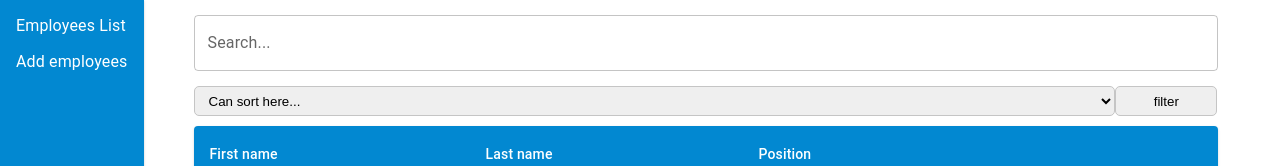
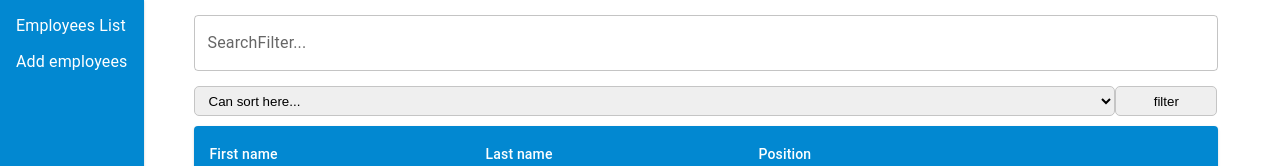
Before and after one commit to vadimhv/employee-list-with-filtering, a React (Create React App) app: page / in a window 1280 px wide. Shown: the top 166 px of the page. Built offline with nearby package versions, Linux system fonts and the light colour scheme.

Commit message:
Some refactoring (functions names, filters components)

```diff
--- a/src/App.tsx
+++ b/src/App.tsx
@@ -13,29 +13,24 @@ export interface EmployeesDataType {
 }
 
 const App = () => {
-    console.log('render')
     const [employees, setEmployees] = useState<Array<EmployeesDataType>>([
         {id: 0, name: 'John', lastName: 'Doe', position: 'manager'},
         {id: 1, name: 'Peter', lastName: 'Foe', position: 'manager'},
         {id: 2, name: 'Andrew', lastName: 'Moe', position: 'manager'},
         {id: 3, name: 'Roman', lastName: 'Goe', position: 'manager'},
     ]);
+    const [employeesToShow, setEmployeesToShow] = useState<Array<EmployeesDataType>>([]);
 
     useEffect(() => {
         setEmployeesToShow(employees);
     }, [employees])
 
-    const [employeesToShow, setEmployeesToShow] = useState<Array<EmployeesDataType>>([]);
-
     const filterValidation = (text: string | null, searchText: string): boolean | undefined => {
         return text?.toLowerCase().includes(searchText.toLowerCase());
     }
-
-    const employeeFilter = (searchValue: string): void => {
+    const onFilterEmployee = (searchValue: string): void => {
         setEmployeesToShow(employees.filter(e => filterValidation(e.name, searchValue) || filterValidation(e.lastName, searchValue) || filterValidation(e.position, searchValue)));
     }
-
-
     const onAddEmployee = (name: string, lastName: string, position: string): void => {
         const employeeData = {
             id: employees.length,
@@ -46,12 +41,10 @@ const App = () => {
         setEmployees([...employees, employeeData]);
         setEmployeesToShow(employees);
     }
-
     const onDeleteEmployee = (id?: number) => {
         setEmployees(employeesToShow.filter(emp => id !== emp.id));
     }
-
-    const onDataChange = (id: number, newName: string, newLastName: string, newPositionName: string) => {
+    const onEmployeeDataChange = (id: number, newName: string, newLastName: string, newPositionName: string) => {
         setEmployees(employees.filter(emp => {
             if (id === emp.id) {
                 emp.name = newName;
@@ -61,8 +54,7 @@ const App = () => {
             return emp
         }))
     }
-
-    const sortEmployeeData = (sortByElement: string) => {
+    const onSortEmployeeData = (sortByElement: string) => {
         switch (sortByElement) {
             case 'name':
                 setEmployeesToShow(employeesToShow.slice().sort((a, b) => a.name > b.name ? 1 : -1));
@@ -72,14 +64,15 @@ const App = () => {
                 break;
             case 'position':
                 setEmployeesToShow(employeesToShow.slice().sort((a, b) => {
-                    if(a.position && b.position && (a.position > b.position)) {
+                    if (a.position && b.position && (a.position > b.position)) {
                         return 1;
                     } else {
                         return -1;
                     }
                 }));
                 break;
-            default: setEmployeesToShow(employees);
+            default:
+                setEmployeesToShow(employees);
         }
     }
 
@@ -89,11 +82,11 @@ const App = () => {
             <div className={"content-wrapper"}>
                 <Routes>
                     <Route path={'/'}
-                           element={<Employees employeeFilter={employeeFilter} employees={employeesToShow}
-                                               onDeleteEmployee={onDeleteEmployee} onDataChange={onDataChange}
-                                               sortEmployeeData={sortEmployeeData}/>}/>
+                           element={<Employees onFilterEmployee={onFilterEmployee} employees={employeesToShow}
+                                               onDeleteEmployee={onDeleteEmployee} onEmployeeDataChange={onEmployeeDataChange}
+                                               onSortEmployeeData={onSortEmployeeData}/>}/>
                     <Route path={'/add-employees'}
-                           element={<AddEmployee addEmployee={onAddEmployee}/>}/>
+                           element={<AddEmployee onAddEmployee={onAddEmployee}/>}/>
 
                 </Routes></div>
         </div>
--- a/src/components/AddEmployee/AddEmployee.tsx
+++ b/src/components/AddEmployee/AddEmployee.tsx
@@ -8,17 +8,16 @@ import Box from "@mui/material/Box";
 import InfoMessage from '../common/InfoMessage'
 
 export interface Props {
-    addEmployee: (name: string, lastName: string, position: string) => void
+    onAddEmployee: (name: string, lastName: string, position: string) => void
 }
 
 const AddEmployee: React.FC<Props> = (props) => {
 
-    const {addEmployee} = props;
+    const {onAddEmployee} = props;
 
     const [addedMessage, setAddedMessage] = useState(false);
 
     const initialValues: EmployeesDataType = {name: '', lastName: '', position: ''};
-
     const formik = useFormik({
         initialValues: initialValues,
         validate: values => {
@@ -32,7 +31,7 @@ const AddEmployee: React.FC<Props> = (props) => {
             return errors;
         },
         onSubmit: (values, {setSubmitting}) => {
-            addEmployee(values.name, values.lastName, values.position as string);
+            onAddEmployee(values.name, values.lastName, values.position as string);
             values.name = "";
             values.lastName = "";
             values.position = "";
@@ -41,6 +40,7 @@ const AddEmployee: React.FC<Props> = (props) => {
             setSubmitting(false)
         },
     });
+
     return (
         <div>
             <Box
--- a/src/components/Employees/Employees.tsx
+++ b/src/components/Employees/Employees.tsx
@@ -1,25 +1,26 @@
 import React from 'react';
-import Search from "./Search/Search";
+import SearchFilter from "./Filters/SearchFilter/SearchFilter";
 import EmployeesList from "./EmployeesList/EmployeesList";
 import Paginator from "./Paginator/Paginator";
 import {EmployeesDataType} from "../../App";
+import Filters from "./Filters/Filters";
 
 interface Props {
     employees: Array<EmployeesDataType>,
-    employeeFilter: (searchValue: string) => void,
+    onFilterEmployee: (searchValue: string) => void,
     onDeleteEmployee: (id?: number ) => void,
-    onDataChange: (id: number, newName: string, newLastName: string, newPositionName: string) => void
-    sortEmployeeData: (sortByElement: string) => void
+    onEmployeeDataChange: (id: number, newName: string, newLastName: string, newPositionName: string) => void
+    onSortEmployeeData: (sortByElement: string) => void
 }
 
 const Employees: React.FC<Props> = (props) => {
 
-    const {employees, employeeFilter, onDeleteEmployee, onDataChange, sortEmployeeData} = props;
+    const {employees, onFilterEmployee, onDeleteEmployee, onEmployeeDataChange, onSortEmployeeData} = props;
 
     return (
         <div>
-            <Search employeeFilter={employeeFilter} sortEmployeeData={sortEmployeeData}/>
-            <EmployeesList employees={employees} onDeleteEmployee={onDeleteEmployee} onDataChange={onDataChange}/>
+            <Filters onFilterEmployee={onFilterEmployee} onSortEmployeeData={onSortEmployeeData}/>
+            <EmployeesList employees={employees} onDeleteEmployee={onDeleteEmployee} onEmployeeDataChange={onEmployeeDataChange}/>
             {employees.length > 10 ? <Paginator/> : null}
         </div>
     );
--- /dev/null
+++ b/src/components/Employees/Filters/Filters.tsx
@@ -0,0 +1,22 @@
+import React from 'react';
+import SearchFilter from "./SearchFilter/SearchFilter";
+import SortingFilter from "./SortingFilter/SortingFilter";
+
+interface Props {
+    onFilterEmployee: (searchValue: string) => void,
+    onSortEmployeeData: (sortByElement: string) => void
+}
+
+const Filters: React.FC<Props> = (props) => {
+
+    const {onFilterEmployee, onSortEmployeeData} = props;
+
+    return (
+        <div>
+            <SearchFilter onFilterEmployee={onFilterEmployee} />
+            <SortingFilter onSortEmployeeData={onSortEmployeeData} />
+        </div>
+    );
+};
+
+export default Filters;
--- /dev/null
+++ b/src/components/Employees/Filters/SearchFilter/SearchFilter.tsx
@@ -0,0 +1,41 @@
+import React, {useState} from 'react';
+import TextField from "@mui/material/TextField";
+import Box from "@mui/material/Box";
+import './SearchFilter.css';
+
+export interface Props {
+    onFilterEmployee: (searchValue: string) => void
+}
+
+const SearchFilter: React.FC<Props> = (props) => {
+
+    const {onFilterEmployee} = props;
+
+    const [searchValue, setSearchValue] = useState<string>('');
+
+    const handleSearchInputChange = (e: React.FormEvent<EventTarget>) => {
+        let target = e.target as HTMLInputElement;
+        setSearchValue(target.value);
+        onFilterEmployee(target.value);
+    }
+
+    return (
+            <Box
+                data-testid="filter-input"
+                sx={{
+                    '& .MuiTextField-root': {m: 1, width: '25ch'},
+                }}
+            >
+                <div>
+                    <TextField inputProps={{"data-testid": "filterInput"}} name="filterInput" id="outlined-search"
+                               label="SearchFilter..."
+                               type="search"
+                               value={searchValue}
+                               fullWidth
+                               onChange={(e) => handleSearchInputChange(e)}/>
+                </div>
+            </Box>
+    );
+};
+
+export default SearchFilter;
--- /dev/null
+++ b/src/components/Employees/Filters/SortingFilter/SortingFilter.tsx
@@ -0,0 +1,31 @@
+import React, {useState} from 'react';
+
+interface Props {
+    onSortEmployeeData: (sortByElement: string) => void
+}
+
+const SortingFilter:React.FC<Props> = (props) => {
+
+    const {onSortEmployeeData} = props;
+
+    const [selectValue, changeSelectValue] = useState<string>('default');
+
+    const handleFilterSubmit = (e: React.FormEvent<EventTarget>) => {
+        e.preventDefault();
+        onSortEmployeeData(selectValue);
+    }
+
+    return (
+        <form onSubmit={handleFilterSubmit} className={'select-form'}>
+            <select value={selectValue} onChange={(e) => changeSelectValue(e.target.value)} name="employee" className={'select'}>
+                <option value="default">Can sort here...</option>
+                <option value="name">Sort by name</option>
+                <option value="lastName">Sort by last name</option>
+                <option value="position">Sort by position</option>
+            </select>
+            <input type="submit" value={'filter'} className={'select-button'}/>
+        </form>
+    );
+};
+
+export default SortingFilter;
--- a/src/components/Employees/Search/Search.tsx
+++ /dev/null
@@ -1,58 +0,0 @@
-import React, {useState} from 'react';
-import TextField from "@mui/material/TextField";
-import Box from "@mui/material/Box";
-import './Search.css';
-
-export interface Props {
-    employeeFilter: (searchValue: string) => void,
-    sortEmployeeData: (sortByElement: string) => void
-}
-
-const Search: React.FC<Props> = (props) => {
-
-    const {employeeFilter, sortEmployeeData} = props;
-
-    const [searchValue, setSearchValue] = useState<string>('');
-    const [selectValue, changeSelectValue] = useState<string>('default');
-
-    const handleSearchInputChange = (e: React.FormEvent<EventTarget>) => {
-        let target = e.target as HTMLInputElement;
-        setSearchValue(target.value);
-        employeeFilter(target.value);
-    }
-
-    const filterSubmitHandler = (e: React.FormEvent<EventTarget>) => {
-        e.preventDefault();
-        sortEmployeeData(selectValue);
-    }
-
-    return (
-            <div>
-                <Box
-                    data-testid="filter-input"
-                    sx={{
-                        '& .MuiTextField-root': {m: 1, width: '25ch'},
-                    }}
-                >
-                    <div>
-                        <TextField inputProps={{"data-testid": "filterInput"}} name="filterInput" id="outlined-search" label="Search..."
-                                   type="search"
-                                   value={searchValue}
-                                   fullWidth
-                                   onChange={(e) => handleSearchInputChange(e)}/>
-                    </div>
-                </Box>
-                <form onSubmit={filterSubmitHandler} className={'select-form'}>
-                    <select value={selectValue} onChange={(e) => changeSelectValue(e.target.value)} name="employee" className={'select'}>
-                        <option value="default">Can sort here...</option>
-                        <option value="name">Sort by name</option>
-                        <option value="lastName">Sort by last name</option>
-                        <option value="position">Sort by position</option>
-                    </select>
-                    <input type="submit" value={'filter'} className={'select-button'}/>
-                </form>
-            </div>
-    );
-};
-
-export default Search;
```
Also changed, not shown: src/components/Employees/EmployeesList/EmployeesItem/EmployeesItem.tsx (+5 -7 lines), src/components/Employees/EmployeesList/EmployeesList.tsx (+10 -11 lines), src/components/Employees/Filters/SearchFilter/SearchFilter.css (renamed from src/components/Employees/Search/Search.css), 1 other file (tests, documents, lock files or other folders).
